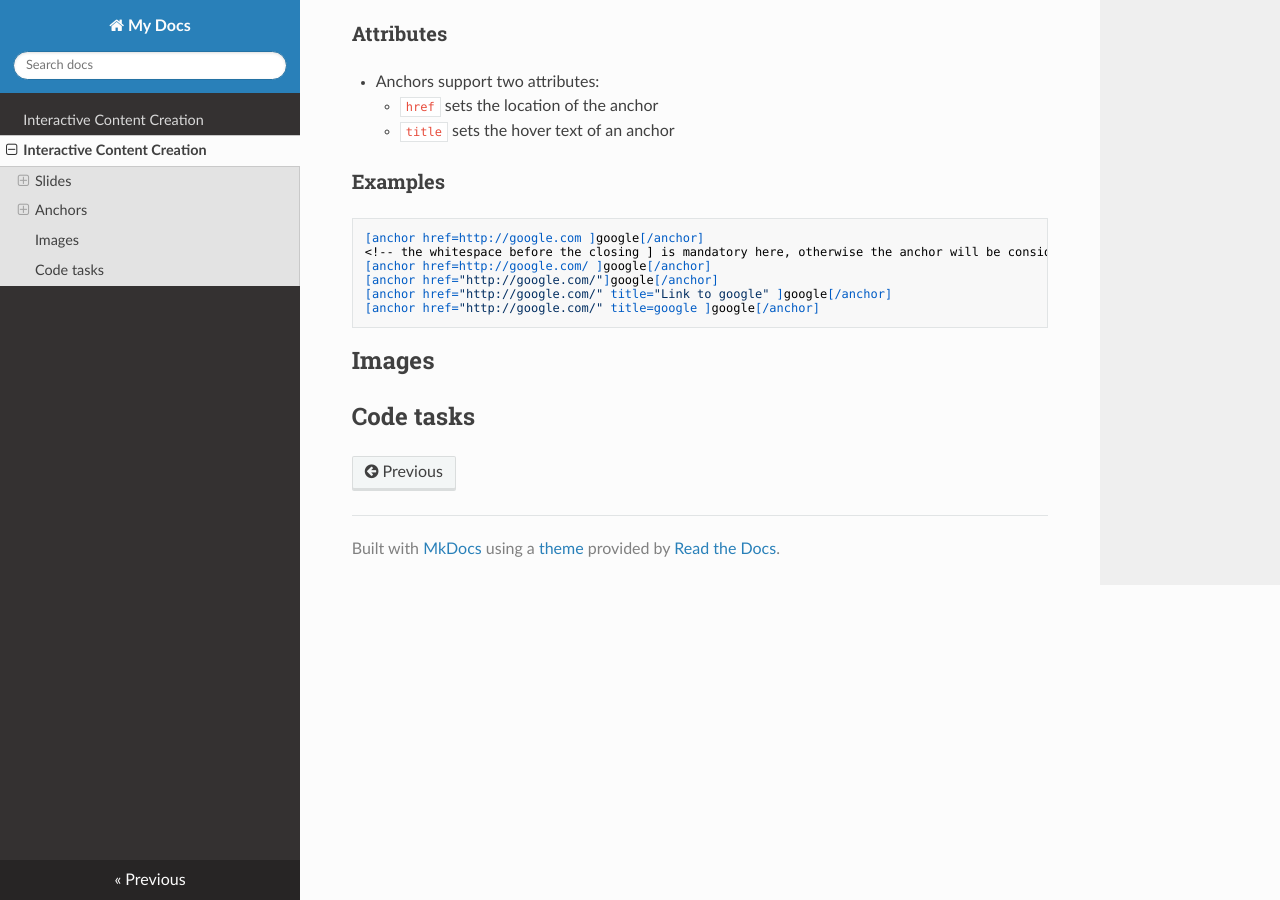
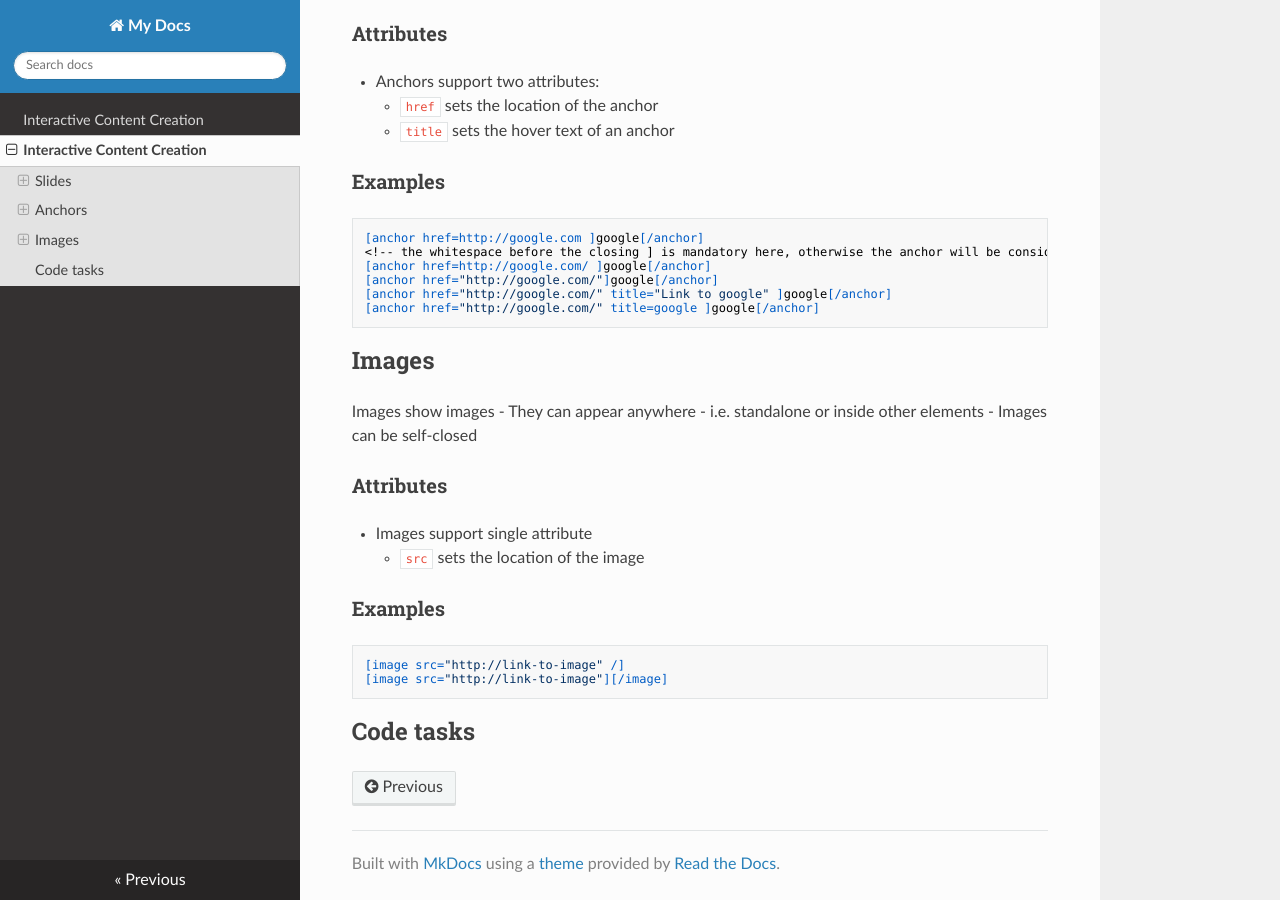
Before and after one commit to SoftUni-Internal/interactive-docs, an MkDocs documentation site: the page built from docs/custom-elements.md, in a window 1280 px wide and 900 px high, scrolled down 967 px. Built offline with MkDocs 1.6.1, drawn with Linux system fonts in a browser that asks for light colours; nearby versions of some CDN libraries.

Commit message:
Image element is ready https://github.com/SoftUni-Internal/interactive-issues/issues/17

````diff
--- a/docs/custom-elements.md
+++ b/docs/custom-elements.md
@@ -53,4 +53,22 @@ Anchors are simple links elements
 
 ## Images
 
+Images show images
+- They can appear anywhere
+    - i.e. standalone or inside other elements
+- Images can be self-closed
+
+### Attributes
+
+- Images support single attribute
+    - `src` sets the location of the image
+
+### Examples
+
+
+```
+[image src="http://link-to-image" /]
+[image src="http://link-to-image"][/image]
+```
+
 ## Code tasks
````
